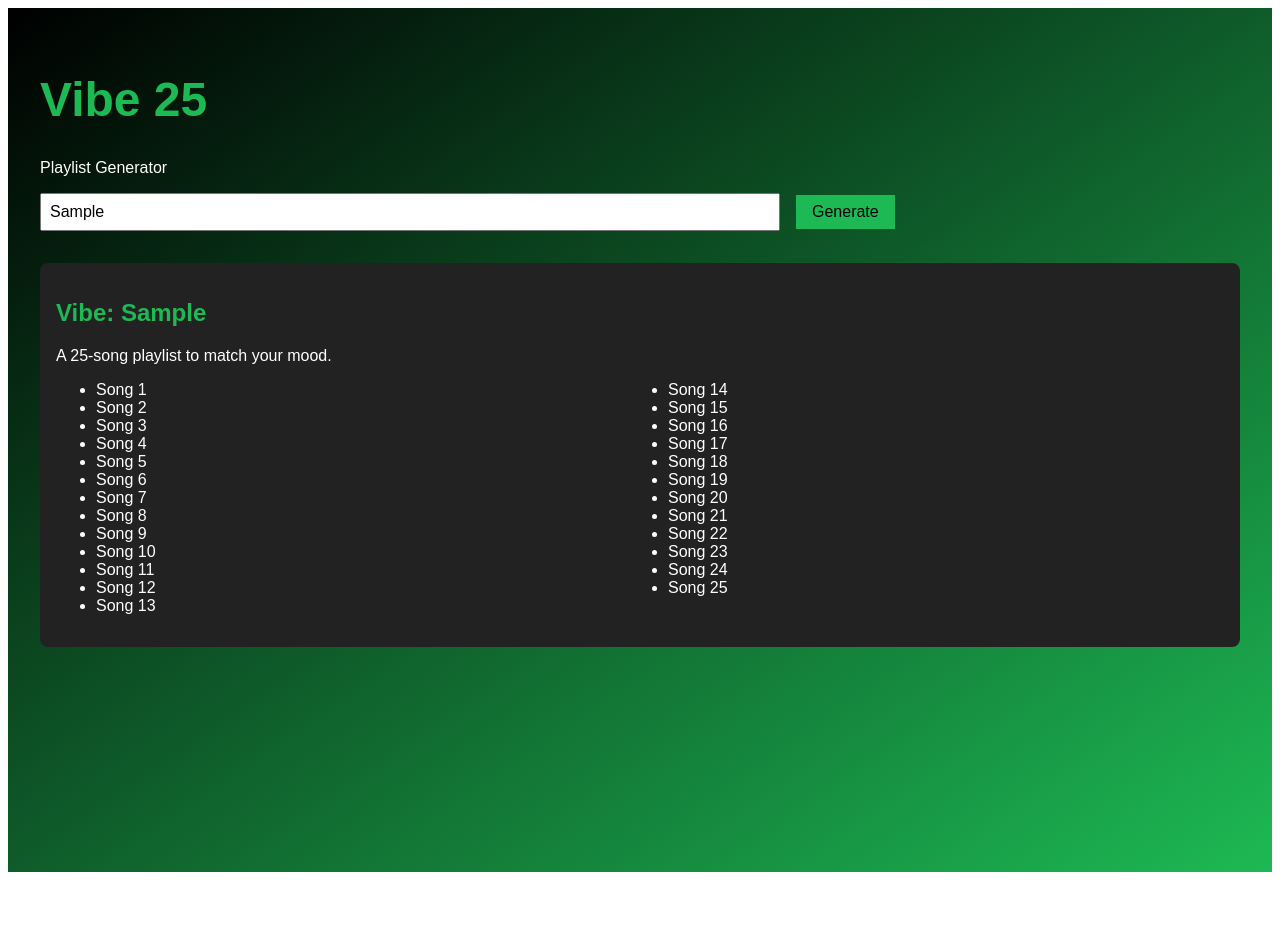
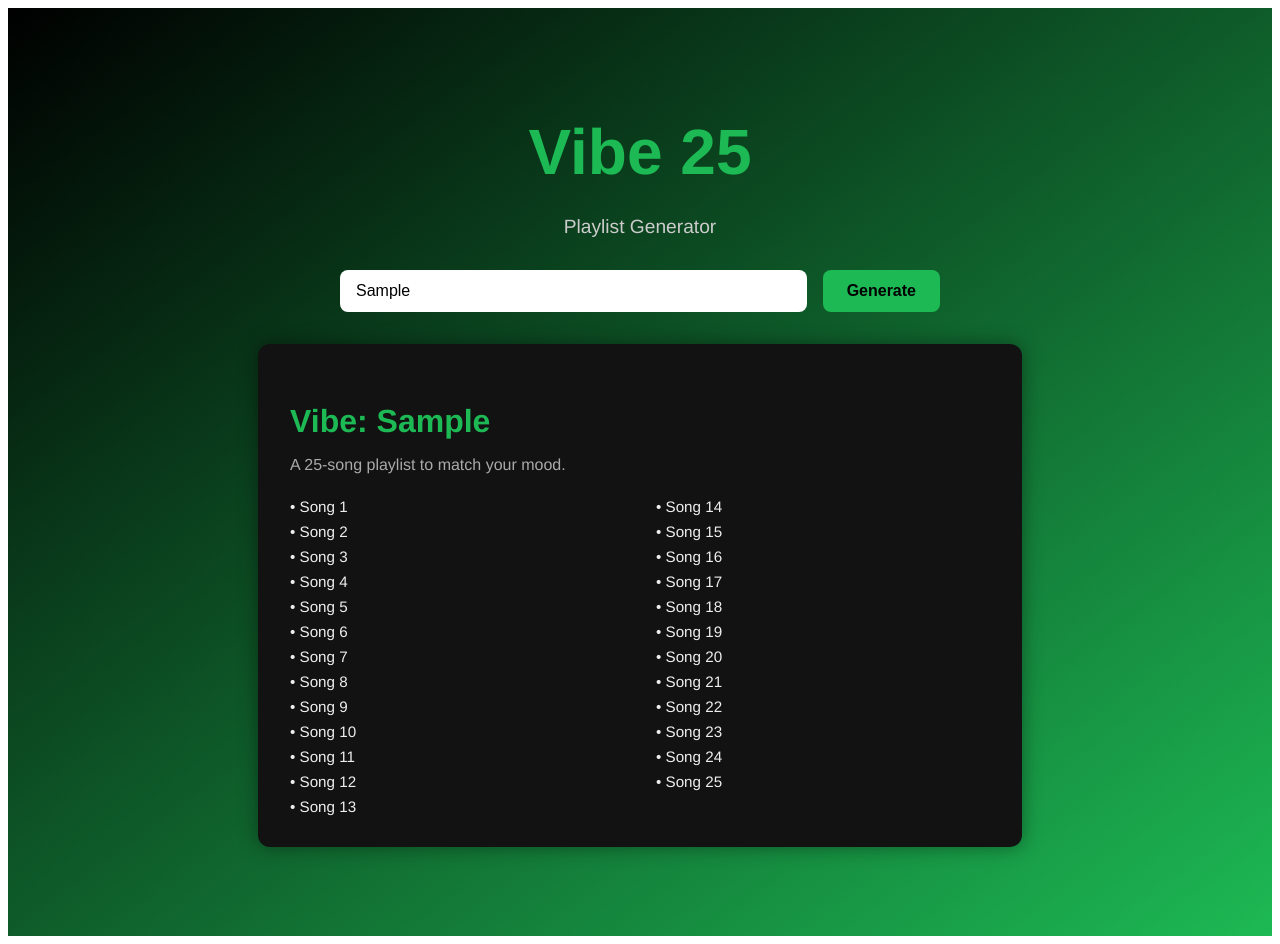
Before and after one commit to vazfo/vibe25, a React (Vite) app: page / in a window 1280 px wide. Both pictures are taken after typing "Sample" into the empty fields and a click on the button "Generate". Before the commit the page ends 880 px from the top, so only its background shows below. Built offline with nearby package versions, Linux system fonts and the light colour scheme.

Commit message:
Update VibePlaylist.jsx

```diff
--- a/src/VibePlaylist.jsx
+++ b/src/VibePlaylist.jsx
@@ -16,43 +16,64 @@ export default function VibePlaylist() {
     <div style={{
       background: "linear-gradient(to bottom right, #000, #1db954)",
       color: "white",
-      fontFamily: "sans-serif",
-      padding: "2rem",
-      minHeight: "100vh"
+      fontFamily: "'Helvetica Neue', sans-serif",
+      padding: "4rem 2rem",
+      minHeight: "100vh",
+      display: "flex",
+      flexDirection: "column",
+      alignItems: "center"
     }}>
-      <h1 style={{ fontSize: "3rem", color: "#1db954" }}>Vibe 25</h1>
-      <p style={{ marginBottom: "1rem" }}>Playlist Generator</p>
+      <h1 style={{ fontSize: "4rem", color: "#1db954", marginBottom: "0.5rem" }}>Vibe 25</h1>
+      <p style={{ fontSize: "1.2rem", color: "#ccc", marginBottom: "2rem" }}>Playlist Generator</p>
 
+      <div style={{ display: "flex", flexWrap: "wrap", gap: "1rem", marginBottom: "2rem", width: "100%", maxWidth: "600px" }}>
         <input
           type="text"
           placeholder="Enter a mood, theme, or vibe..."
           value={vibe}
           onChange={(e) => setVibe(e.target.value)}
-        style={{ padding: "0.5rem", width: "60%", marginRight: "1rem", fontSize: "1rem" }}
+          style={{
+            flex: 1,
+            padding: "0.75rem 1rem",
+            fontSize: "1rem",
+            borderRadius: "8px",
+            border: "none",
+            outline: "none"
+          }}
         />
         <button
           onClick={handleGenerate}
           style={{
-          padding: "0.5rem 1rem",
+            padding: "0.75rem 1.5rem",
             fontSize: "1rem",
             background: "#1db954",
             color: "black",
             border: "none",
-          cursor: "pointer"
+            borderRadius: "8px",
+            cursor: "pointer",
+            fontWeight: "bold"
           }}
         >
           Generate
         </button>
+      </div>
 
       {playlist && (
-        <div style={{ marginTop: "2rem", backgroundColor: "#222", padding: "1rem", borderRadius: "0.5rem" }}>
-          <h2 style={{ color: "#1db954" }}>{playlist.title}</h2>
-          <p>{playlist.description}</p>
-          <ul style={{ columns: 2, marginTop: "1rem" }}>
+        <div style={{
+          background: "#121212",
+          borderRadius: "12px",
+          padding: "2rem",
+          width: "100%",
+          maxWidth: "700px",
+          boxShadow: "0 0 20px rgba(0,0,0,0.4)"
+        }}>
+          <h2 style={{ color: "#1db954", fontSize: "2rem", marginBottom: "0.5rem" }}>{playlist.title}</h2>
+          <p style={{ color: "#aaa", marginBottom: "1.5rem" }}>{playlist.description}</p>
+          <div style={{ columns: 2, gap: "2rem", color: "#eee", fontSize: "0.95rem" }}>
             {playlist.songs.map((song, i) => (
-              <li key={i}>{song}</li>
+              <div key={i} style={{ marginBottom: "0.5rem" }}>• {song}</div>
             ))}
-          </ul>
+          </div>
         </div>
       )}
     </div>
```
Lines whose indentation alone changed are shown as unchanged.
